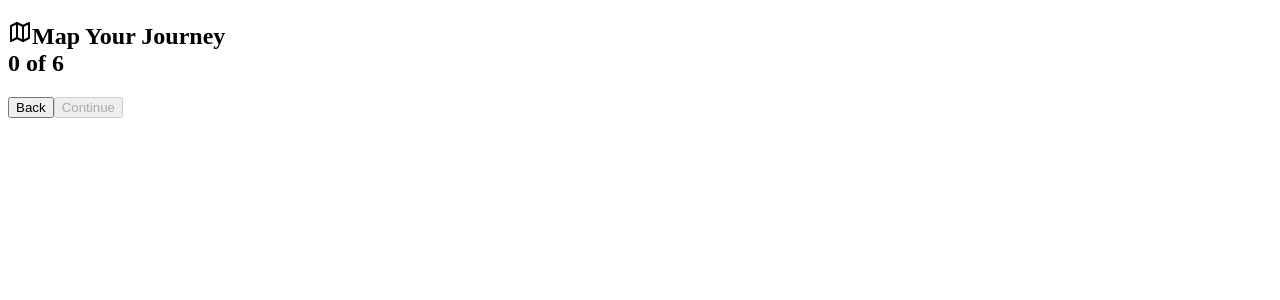
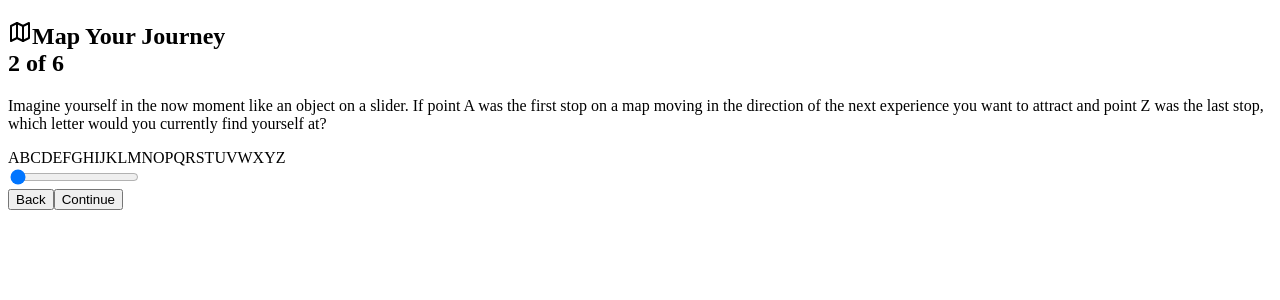
Before and after one commit to peatf/gps-live, a Next.js app: page / in a window 1280 px wide. Both pictures are taken after a click on the button "Continue". Shown: the top 300 px of the page. Built offline with nearby package versions, Linux system fonts and the light colour scheme.

Commit message:
Update JourneyFlow.js

```diff
--- a/src/components/JourneyFlow.js
+++ b/src/components/JourneyFlow.js
@@ -1,7 +1,7 @@
 import React, { useState, useEffect } from "react";
 import { Map, Heart, Activity } from "lucide-react";
 
-// Replace missing components
+// Replace missing components with styled divs and buttons
 const Card = ({ children, className }) => (
   <div className={`p-4 bg-white shadow-md rounded-lg ${className}`}>
     {children}
@@ -66,7 +66,100 @@ const JourneyFlow = () => {
   }, [targetDate]);
 
   const steps = [
-    // Add all steps here as in the previous code
+    // Step 1: Date Selection
+    <div key="date" className="space-y-6">
+      <div className="p-4 bg-blue-50 rounded-lg">
+        <p className="text-sm">
+          I want you to have a date in mind for your goal - not as a deadline or
+          a tool to punish yourself, because that does nothing for you. But for
+          the sake of honest evaluation.
+        </p>
+      </div>
+      <div className="space-y-2">
+        <label className="text-sm text-gray-500">Choose a target date</label>
+        <input
+          type="date"
+          value={targetDate}
+          onChange={(e) => setTargetDate(e.target.value)}
+          className="w-full border border-gray-300 rounded px-2 py-1"
+        />
+      </div>
+      {targetDate && (
+        <div className="text-sm text-gray-600">
+          This date is {daysUntilTarget} days away. The halfway point would be
+          in {Math.ceil(daysUntilTarget / 2)} days.
+        </div>
+      )}
+    </div>,
+
+    // Step 2: Current Position
+    <div key="current" className="space-y-6">
+      <div className="p-4 bg-blue-50 rounded-lg">
+        <p className="text-sm">
+          Imagine yourself in the now moment like an object on a slider. If
+          point A was the first stop on a map moving in the direction of the
+          next experience you want to attract and point Z was the last stop,
+          which letter would you currently find yourself at?
+        </p>
+      </div>
+      <div className="space-y-4">
+        <div className="flex justify-between text-sm text-gray-600">
+          {alphabet.map((letter, index) => (
+            <span
+              key={letter}
+              className={`${
+                index === currentPosition ? "text-blue-600 font-bold" : ""
+              }`}
+            >
+              {letter}
+            </span>
+          ))}
+        </div>
+        <Slider
+          value={[currentPosition]}
+          min={0}
+          max={25}
+          step={1}
+          onValueChange={(value) => setCurrentPosition(value[0])}
+          className="w-full"
+        />
+      </div>
+    </div>,
+
+    // Step 3: Midpoint Position
+    <div key="midpoint" className="space-y-6">
+      <div className="p-4 bg-blue-50 rounded-lg">
+        <p className="text-sm">
+          Using your imagination, on that halfway date ({
+            new Date(
+              Date.now() + (daysUntilTarget / 2) * 24 * 60 * 60 * 1000
+            ).toLocaleDateString()
+          }), what letter on the map do you believe you will be at?
+        </p>
+      </div>
+      <div className="space-y-4">
+        <div className="flex justify-between text-sm text-gray-600">
+          {alphabet.map((letter, index) => (
+            <span
+              key={letter}
+              className={`${
+                index === midpointPosition ? "text-green-600 font-bold" : ""
+              }`}
+            >
+              {letter}
+            </span>
+          ))}
+        </div>
+        <Slider
+          value={[midpointPosition]}
+          min={0}
+          max={25}
+          step={1}
+          onValueChange={(value) => setMidpointPosition(value[0])}
+          className="w-full"
+        />
+      </div>
+    </div>,
   ];
 
   return (
```
